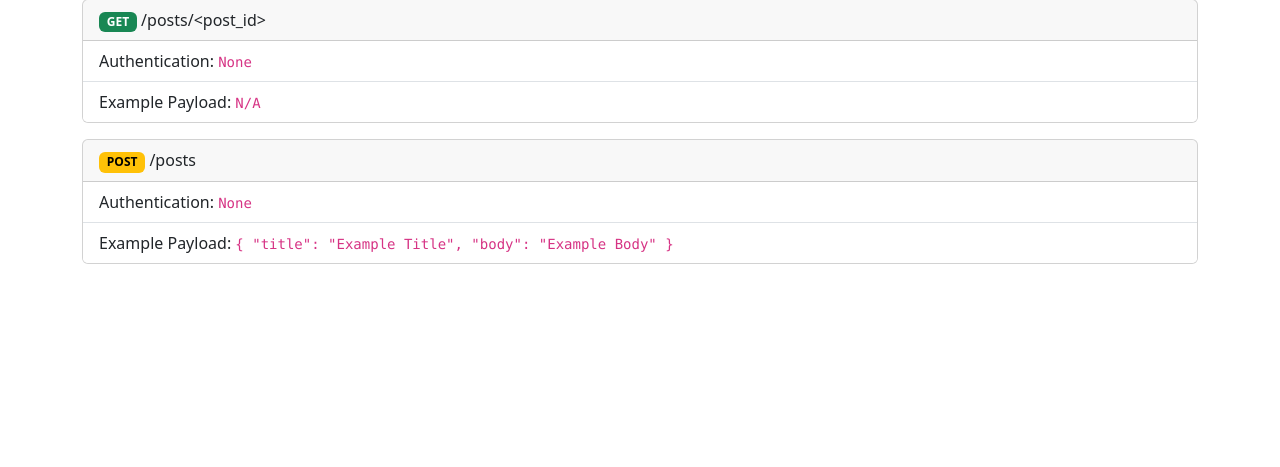
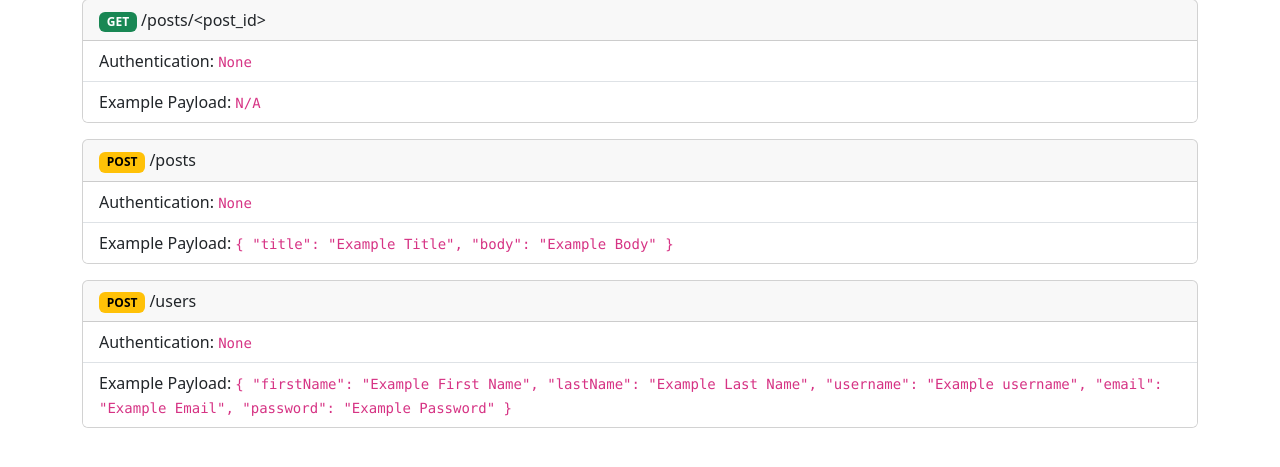
Before and after one commit to DMDBari/flask_blog_api, a Flask app: page / in a window 1280 px wide. Shown: the part 247-714 px from the top of the page. Run offline with Flask 3, Linux system fonts and the light colour scheme.

Commit message:
Create New User endpoint

```diff
--- a/app/routes.py
+++ b/app/routes.py
@@ -1,11 +1,59 @@
 from flask import request, render_template
 from app import app
 from fake_data.posts import post_data
+
+# Will set up db later, for now we will store all Users in this users list
+users = []
 
 # Define a route
 @app.route("/")
 def index():
     return render_template('index.html')
+
+# User Endpoints
+
+# Create New User
+@app.route('/users', methods=['POST'])
+def create_user():
+    # Check to make sure that the request is JSON
+    if not request.is_json:
+        return {'error':'Your content-type must be application/json'}, 400
+    # Get the data from the request body
+    data = request.json
+
+    # Validate that the data has all of the required fields
+    required_fields = ['firstName', 'lastName', 'username', 'email', 'password']
+    missing_fields = []
+    for field in required_fields:
+        if field not in data:
+            missing_fields.append(field)
+    if missing_fields:
+        return {'error': f"{', '.join(missing_fields)} must be in the request body"}, 400
+
+    # Pull the individual data from the body
+    first_name = data.get('firstName')
+    last_name = data.get('lastName')
+    username = data.get('username')
+    email = data.get('email')
+    password = data.get('password')
+
+    # Check to see if any current user already have that username and/or email
+    for user in users:
+        if user['username'] == username or user['email'] == email:
+            return {'error': "A user with that user name and/or email already exists"}, 400
+
+    # Create a new instance of user with the data from the request
+    new_user = {
+        "id": len(users) + 1,
+        "firstName": first_name,
+        "lastName": last_name,
+        "username": username,
+        "email": email,
+        "password": password
+    }
+    users.append(new_user)
+
+    return new_user, 201
 
 
 # Post Endpoints
--- a/app/templates/index.html
+++ b/app/templates/index.html
@@ -61,6 +61,18 @@
                     </div>
                 </div>
 
+                <div class="col-12">
+                    <div class="card mb-3">
+                        <div class="card-header">
+                            <span class="badge text-bg-warning">POST</span> /users
+                        </div>
+                        <ul class="list-group list-group-flush">
+                            <li class="list-group-item">Authentication: <code>None</code></li>
+                            <li class="list-group-item">Example Payload: <code>{ "firstName": "Example First Name", "lastName": "Example Last Name", "username": "Example username", "email": "Example Email", "password": "Example Password" }</code></li>
+                        </ul>
+                    </div>
+                </div>
+
             </div>
         </div>
 
```
